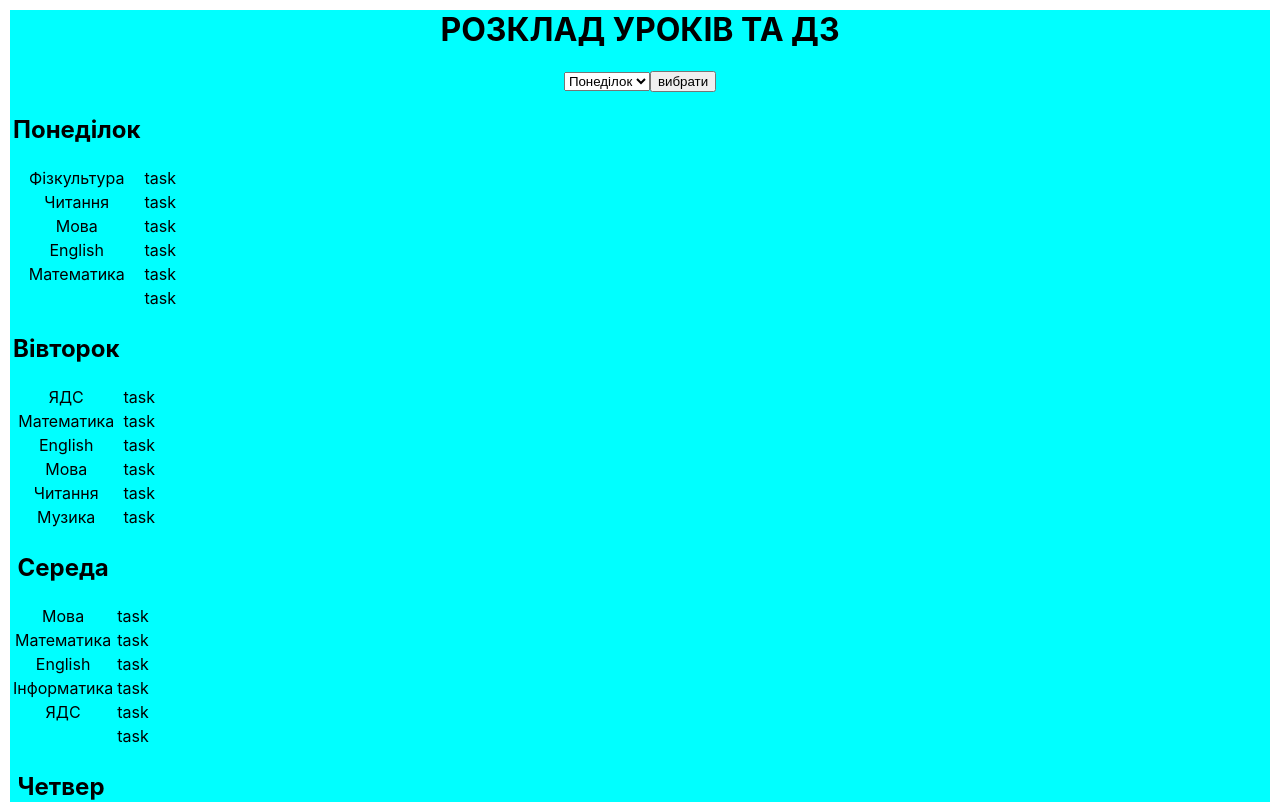
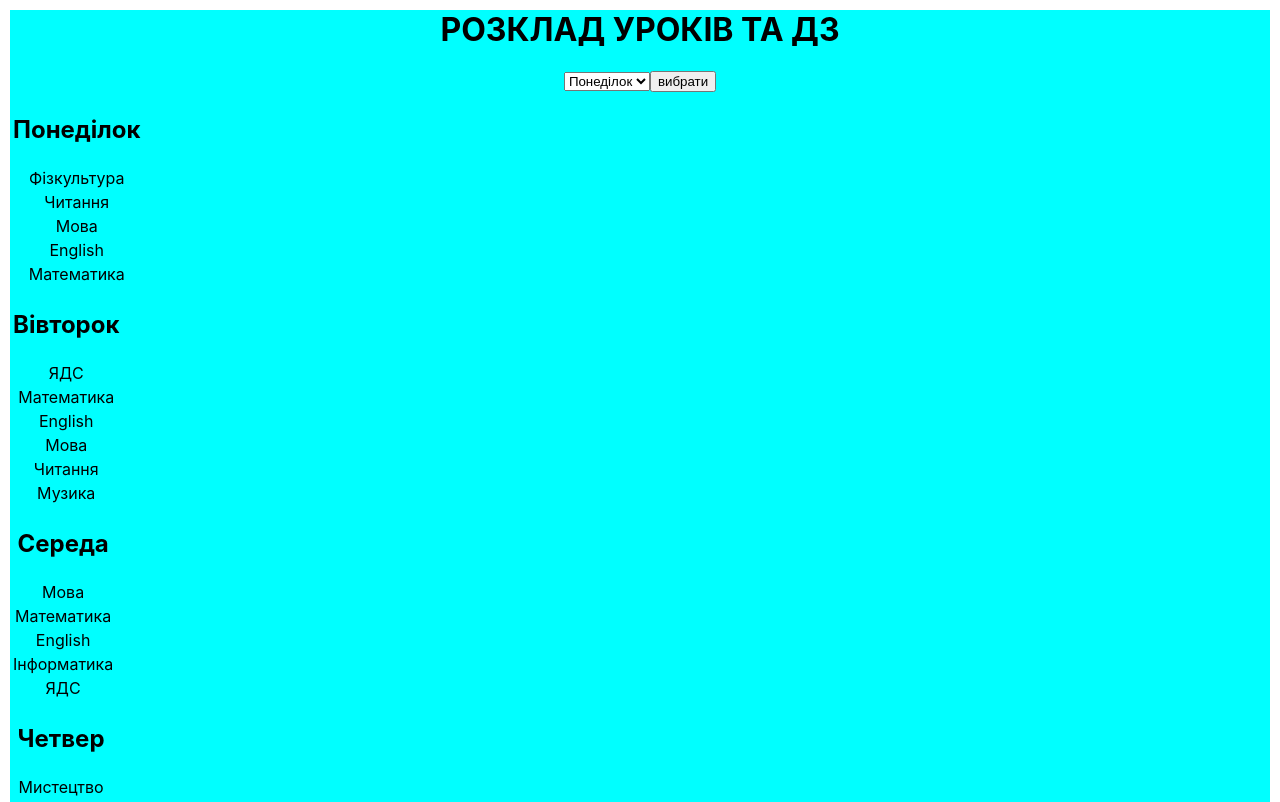
Before and after one commit to Luydmyla/school_diary, a React (Create React App) app: page / in a window 1280 px wide. Shown: the top 802 px of the page. Built offline with nearby package versions, Linux system fonts and the light colour scheme.

Commit message:
changed LessonsList and LessonsCard

```diff
--- a/src/App.jsx
+++ b/src/App.jsx
@@ -27,16 +27,31 @@ import "./App.css";
 import { Header } from "./components/Header/Header.jsx";
 import { Week } from "./components/Week/Week.jsx";
 // import { LessonsList } from "./components/Lessons/Lessons.jsx";
-import { lessonsItems } from "./components/Lessons/lessons";
-import { LessonsCard } from "./components/Lessons/LessonsCard";
+import { days } from "./components/Lessons/lessons";
+import { LessonsList } from "./components/Lessons/LessonsList.jsx";
+
+function normalizedLessons(days) {
+  return days.map((day) => {
+    return {
+      name: day.title,
+      lessons: Object.values(day.lessons).map((name) => {
+        return {
+          name: name,
+          tasks: "",
+        };
+      }),
+    };
+  });
+}
 
 export const App = () => {
+  const normDays = normalizedLessons(days);
   return (
     <div className="App">
       <Header text="Розклад уроків та ДЗ" />
       <Week />
       {/* <LessonsList lessonsItems={lessonsItems} /> */}
-      <LessonsCard lessonsItems={lessonsItems} />
+      <LessonsList days={normDays} />
     </div>
   );
 };
--- a/src/components/Lessons/LessonsCard.jsx
+++ b/src/components/Lessons/LessonsCard.jsx
@@ -1,67 +1,25 @@
 import React from "react";
-import { lessonsItems } from "./lessons";
-import css from "./Lessons.module.css";
-console.log(lessonsItems);
-export const LessonsCard = ({ lessonsItems }) => (
-  <div className={css.card}>
-    {/* <div className="card-name"></div>
-          <div className="card-task"></div> */}
-    {lessonsItems.map((lessonsItem) => (
-      <table key={lessonsItem.id}>
+
+// import css from "./Lessons.module.css";
+
+export const LessonsCard = ({ title, lessons }) => (
+  <table>
+    <tbody>
       <tr>
         <td>
-            <h2> {lessonsItem.title}</h2>
+          <h2> {title}</h2>
         </td>
       </tr>
-        <tr>
+      {lessons.map((lesson, index) => (
+        <tr key={index}>
           <td>
-            <span className="info-table-name"> {lessonsItem.lessons[1]}</span>
+            <span className="info-table-name"> {lesson.name}</span>
           </td>
           <td>
-            <span className="info-table-task">task</span>
+            <span className="info-table-task">{lesson.tasks}</span>
           </td>
         </tr>
-        <tr>
-          <td>
-            <span className="info-table-name"> {lessonsItem.lessons[2]}</span>
-          </td>
-          <td>
-            <span className="info-table-task">task</span>
-          </td>
-        </tr>
-        <tr>
-          <td>
-            <span className="info-table-name"> {lessonsItem.lessons[3]}</span>
-          </td>
-          <td>
-            <span className="info-table-task">task</span>
-          </td>
-        </tr>
-        <tr>
-          <td>
-            <span className="info-table-name"> {lessonsItem.lessons[4]}</span>
-          </td>
-          <td>
-            <span className="info-table-task">task</span>
-          </td>
-        </tr>
-        <tr>
-          <td>
-            <span className="info-table-name"> {lessonsItem.lessons[5]}</span>
-          </td>
-          <td>
-            <span className="info-table-task">task</span>
-          </td>
-        </tr>
-        <tr>
-          <td>
-            <span className="info-table-name"> {lessonsItem.lessons[6]}</span>
-          </td>
-          <td>
-            <span className="info-table-task">task</span>
-          </td>
-        </tr>
+      ))}
+    </tbody>
   </table>
-    ))}
-  </div>
 );
--- /dev/null
+++ b/src/components/Lessons/LessonsList.jsx
@@ -0,0 +1,12 @@
+import React from "react";
+
+// import css from "./Lessons.module.css";
+import { LessonsCard } from "./LessonsCard";
+
+export const LessonsList = ({ days }) => (
+  <div className="{css.card}">
+    {days.map((day) => (
+      <LessonsCard title={day.name} lessons={day.lessons} key={day.name} />
+    ))}
+  </div>
+);
--- a/src/components/Lessons/lessons.js
+++ b/src/components/Lessons/lessons.js
@@ -1,4 +1,4 @@
-export const lessonsItems = [
+export const days = [
   {
     id: "1",
     title: "Понеділок",
```
Lines whose indentation alone changed are shown as unchanged.
